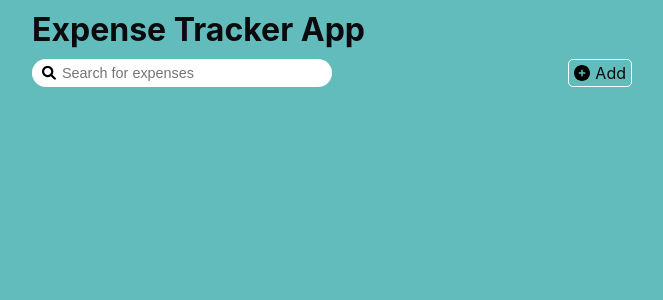
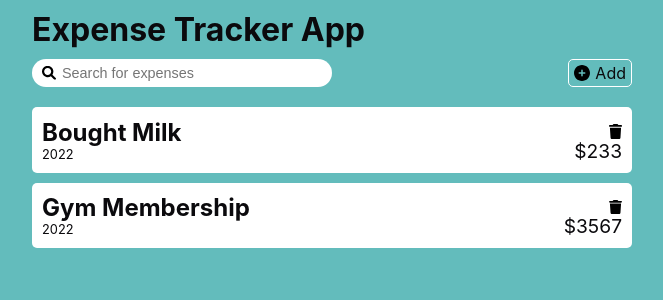
Before and after one commit to Dedenno17/Expense-tracker, a React (Create React App) app: page / in a window 1280 px wide. Shown: the top 300 px of the page, without its empty margins (308-971 px from the left). Built offline with nearby package versions, Linux system fonts and the light colour scheme.

Commit message:
Membuat expenselist component & memberinya style

```diff
--- /dev/null
+++ b/src/components/ExpenseList/ExpenseList.js
@@ -0,0 +1,28 @@
+import React from "react";
+import styles from './ExpenseList.module.css';
+import trash from '../../Images/trash-solid.svg';
+import { useSelector } from "react-redux";
+
+const ExpenseList = (props) => {
+
+    const expenses = useSelector((state) => state.expenses.expenses);
+
+    return (
+        <ul className={`${styles['expense-list']}`}>
+            {expenses.map(item => (
+                <li key={item.id}>
+                    <div className={`${styles['expense-list__item']}`}>
+                        <h2>{item.title}</h2>
+                        <p>{ item.date.getFullYear() }</p>
+                    </div>
+                    <div className={`${styles['expense-list__price']}`}>
+                        <img src={ trash } alt="trash" />
+                        <p>${item.price}</p>
+                    </div>
+                </li>
+            ))}
+        </ul>
+    );
+}
+
+export default ExpenseList;
--- /dev/null
+++ b/src/components/ExpenseList/ExpenseList.module.css
@@ -0,0 +1,44 @@
+.expense-list {
+    width: 100%;
+    list-style: none;
+}
+
+.expense-list li {
+    width: 100%;
+    padding: 10px;
+    margin-top: 10px;
+    display: flex;
+    justify-content: space-between;
+    align-items: center;
+    background-color: #fff;
+    border-radius: 5px;
+}
+
+.expense-list__item {
+    height: 100%;
+    display: flex;
+    flex-direction: column;
+    justify-content: space-between;
+    align-items: flex-start;
+}
+
+.expense-list__item p {
+    font-size: .80rem;
+}
+
+.expense-list__price {
+    height: 100%;
+    display: flex;
+    flex-direction: column;
+    justify-content: space-between;
+    align-items: flex-end;
+    padding-top: 7px;
+}
+
+.expense-list__price img {
+    width: .80rem;
+}
+
+.expense-list__price p {
+    font-size: 1.2rem;
+}
--- a/src/components/ExpenseSearch/ExpenseSearch.js
+++ b/src/components/ExpenseSearch/ExpenseSearch.js
@@ -2,9 +2,11 @@ import React from "react";
 import styles from './ExpenseSearch.module.css';
 import plus from '../../Images/circle-plus-solid.svg';
 import search from '../../Images/search-solid.svg';
+import ExpenseList from "../ExpenseList/ExpenseList";
 
 const ExpenseSearch = (props) => {
     return (
+        <React.Fragment>
             <div className={ styles.expense }>
                 <div className={`${styles['expense-input']}`}>
                     <input
@@ -18,6 +20,8 @@ const ExpenseSearch = (props) => {
                     Add
                 </a>
             </div>
+            <ExpenseList />
+        </React.Fragment>
     );
 }
 
--- a/src/components/ExpenseSearch/ExpenseSearch.module.css
+++ b/src/components/ExpenseSearch/ExpenseSearch.module.css
@@ -2,7 +2,7 @@
     width: 100%;
     display: flex;
     justify-content: space-between;
-    margin: 10px 0;
+    margin: 10px 0 20px;
 }
 
 .expense-input {
--- a/src/features/expenses.js
+++ b/src/features/expenses.js
@@ -8,8 +8,8 @@ const initialStateValue = [{
 },
 {
     id: 2,
-    title: '',
-    price: '',
+    title: 'Gym Membership',
+    price: '3567',
     date: new Date('2022-04-04'),
 }];
 
```
Also changed, not shown: src/Images/trash-solid.svg (added). Lines whose indentation alone changed are shown as unchanged.
